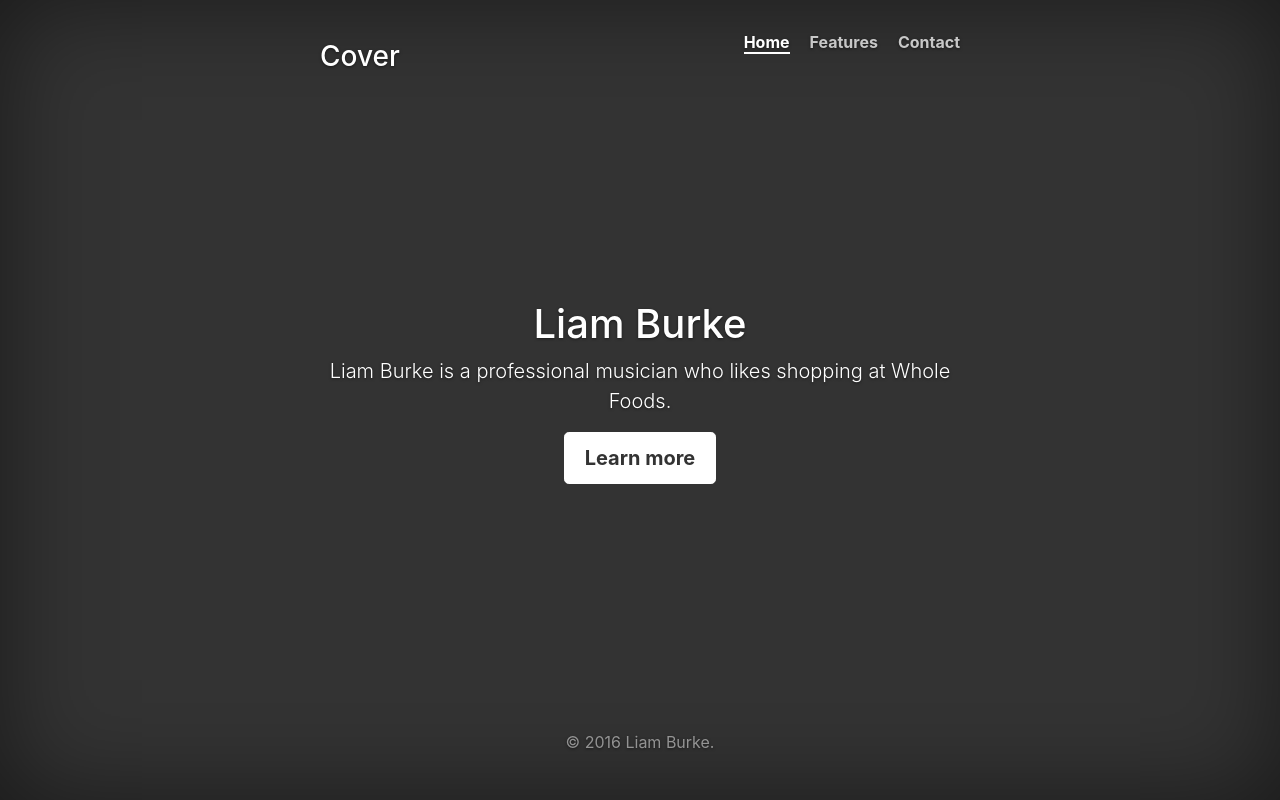
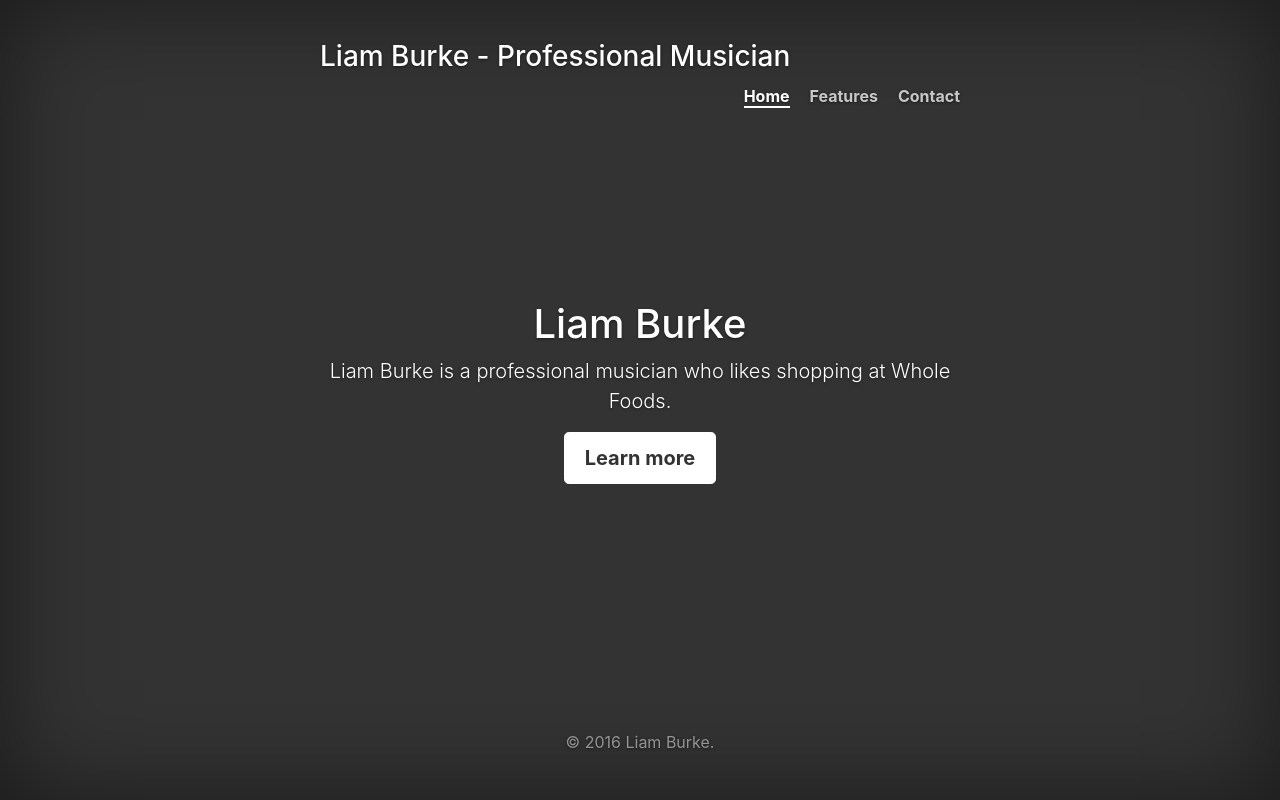
Before and after one commit to liamburke/website, a plain HTML site: page index.html in a window 1280 px wide. Drawn offline with nearby package versions, Linux system fonts and the light colour scheme.

Commit message:
Minor changes

```diff
--- a/index.html
+++ b/index.html
@@ -42,7 +42,7 @@
 
           <div class="masthead clearfix">
             <div class="inner">
-              <h3 class="masthead-brand">Cover</h3>
+              <h3 class="masthead-brand">Liam Burke - Professional Musician</h3>
               <nav>
                 <ul class="nav masthead-nav">
                   <li class="active"><a href="#">Home</a></li>
```
